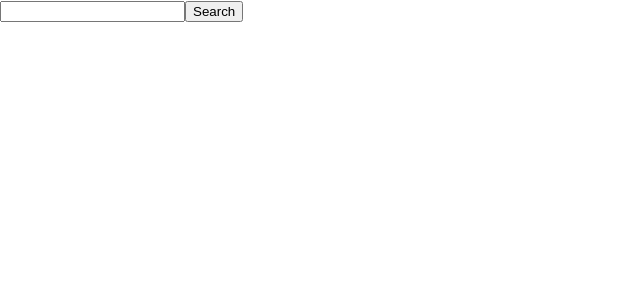
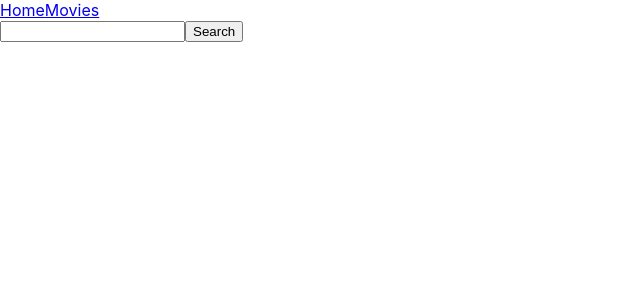
Before and after one commit to RomanZakrenychnyi/goit-react-hw-05-movies, a React (Create React App) app: page /movies in a window 1280 px wide. Shown: the top 300 px of the page, without its empty margins (0-640 px from the left). Built offline with nearby package versions, Linux system fonts and the light colour scheme.

Commit message:
add header with navigation

```diff
--- a/src/components/App.jsx
+++ b/src/components/App.jsx
@@ -1,13 +1,18 @@
 import { HomePage } from 'pages/HomePage';
 import { MovieCard } from 'pages/MovieCard';
-import { Route, Routes } from 'react-router-dom';
+import { NavLink, Route, Routes } from 'react-router-dom';
 import { MovieCast } from './MovieCast/MovieCast';
 import { MovieReview } from './MovieReview/MovieReview';
 import { MoviePage } from 'pages/MoviePage';
+import { NotFound } from 'pages/NotFound';
 
 export const App = () => {
   return (
     <div>
+      <header>
+        <NavLink to='/'>Home</NavLink>
+        <NavLink to='/movies'>Movies</NavLink>
+      </header>
       <Routes>
         <Route path="/" element={<HomePage />} />
         <Route path="/movies/:movieId" element={<MovieCard />}>
@@ -15,6 +20,7 @@ export const App = () => {
           <Route path="reviews" element={<MovieReview />} />
         </Route>
         <Route path="/movies" element={<MoviePage />} />
+        <Route path="*" element={<NotFound />} />
       </Routes>
     </div>
   );
--- /dev/null
+++ b/src/pages/NotFound.jsx
@@ -0,0 +1,13 @@
+import { Link } from 'react-router-dom';
+
+export const NotFound = () => {
+  return (
+    <>
+      <h1>Error! Please check if url address is correct.</h1>
+      <p>try this button to go back on home page</p>
+      <Link to={'/'}>
+        <button>Home page</button>
+      </Link>
+    </>
+  );
+};
```
